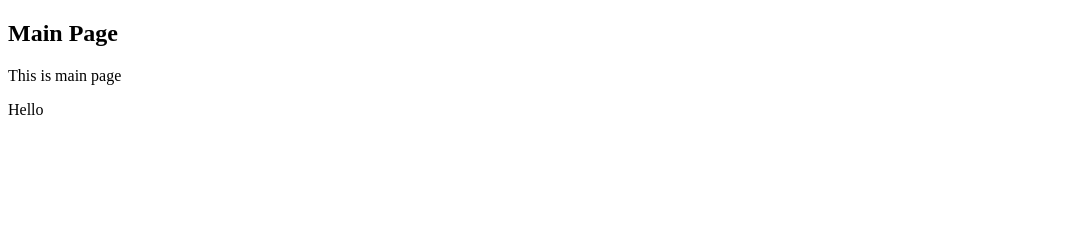
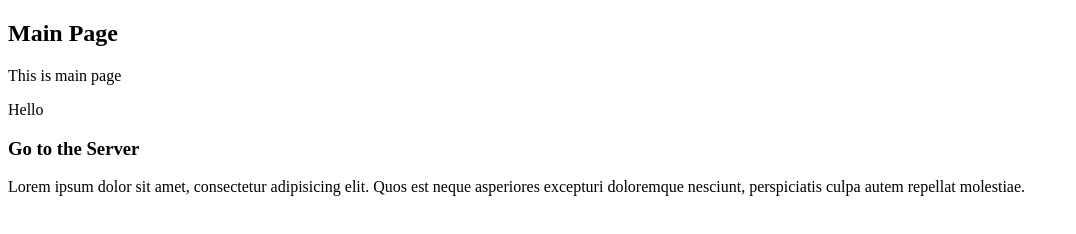
Before and after one commit to InnaAndreeva/lab2_2, a plain HTML site: page index.html in a window 1280 px wide. Shown: the whole page, without its empty margins (0-1076 px from the left). Drawn offline with Linux system fonts and the light colour scheme.

Commit message:
final commit

```diff
--- a/index.html
+++ b/index.html
@@ -1,12 +1,19 @@
 <!DOCTYPE html>
 <html lang="en">
+
 <head>
-	<meta charset="UTF-8">
-	<title>Main</title>
+    <meta charset="UTF-8">
+    <title>Main</title>
 </head>
+
 <body>
-	<h2>Main Page</h2>
-	<p>This is main page</p>
-	<p>Hello</p>
+    <h2>Main Page</h2>
+    <p>This is main page</p>
+    <p>Hello</p>
+    <div>
+    	<h3>Go to the Server</h3>
+        <p>Lorem ipsum dolor sit amet, consectetur adipisicing elit. Quos est neque asperiores excepturi doloremque nesciunt, perspiciatis culpa autem repellat molestiae.</p>
+    </div>
 </body>
+
 </html>
```
